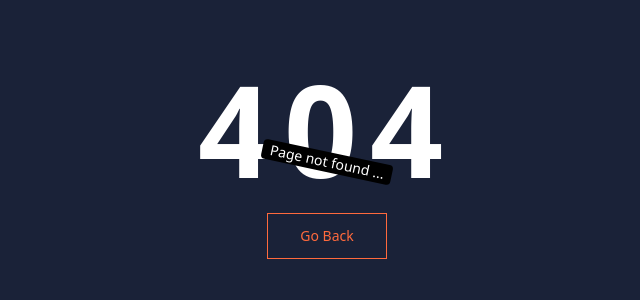
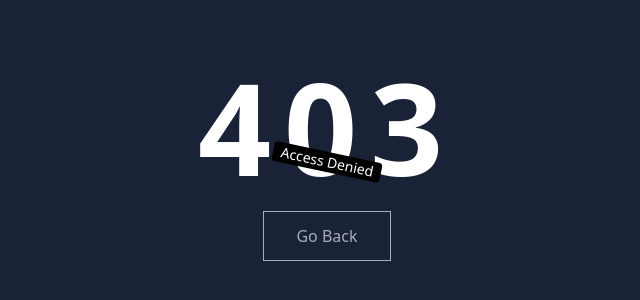
Before and after one commit to Aakarshit07/lms-frontend, a React (Vite) app: page /denied in a window 1280 px wide. Before the commit this address had no page. Shown: the part 238-538 px from the top of the page, without its empty margins (313-953 px from the left). Built offline with nearby package versions, Linux system fonts and the light colour scheme.

Commit message:
Added denied page

```diff
--- a/src/App.jsx
+++ b/src/App.jsx
@@ -8,6 +8,7 @@
 import Login from './Pages/Login';
 import CourseList from './Pages/Course/CourseList';
 import Contact from './Pages/Contact';
+import Denied from './Pages/Denied';
 
 
 function App() {
@@ -20,6 +21,7 @@
         <Route path="/about" element={<AboutUs />} />
         <Route path="/courses" element={<CourseList />} />
         <Route path="contact" element={<Contact />} />
+        <Route path="/denied" element={<Denied />} />
 
 
         <Route path="/signup" element={<Signup />} />
--- /dev/null
+++ b/src/Pages/Denied.jsx
@@ -0,0 +1,23 @@
+import { Navigate, useNavigate } from "react-router-dom";
+
+
+function Denied() {
+    const navigate = useNavigate();
+    return (
+        <main className="h-screen w-full flex flex-col justify-center items-center bg-[#1A2238]">
+            <h1 className="text-9xl font-extrabold text-white tracking-widest">
+                403
+            </h1>
+            <div className="bg-black text-white px-2 text-sm rounded rotate-12 absolute">
+                Access Denied
+            </div>
+            <button onClick={() => navigate(-1)} className="mt-5">
+                <span className="relative block px-8 py-3 bg-[#1A2238] border border-current">
+                    Go Back
+                </span>
+            </button>
+        </main>
+    );
+}
+
+export default Denied;
```
